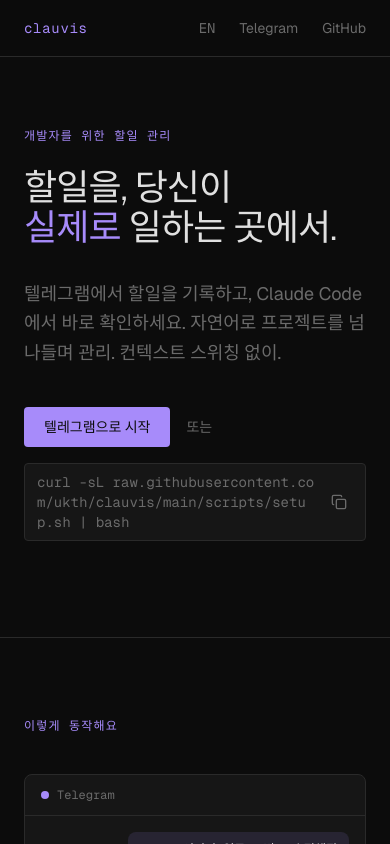
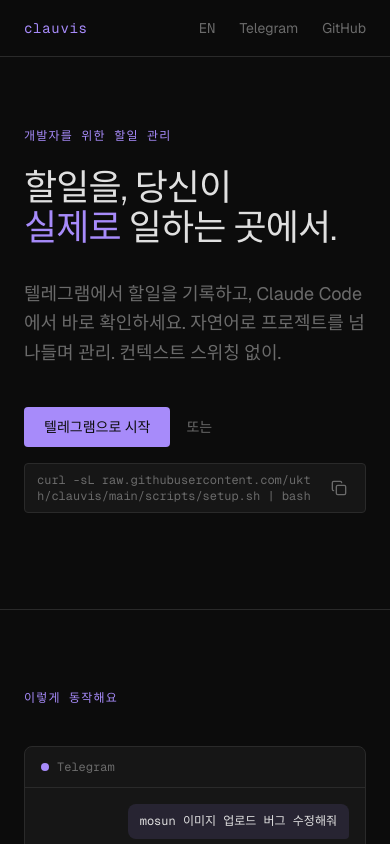
Before and after one commit to ukth/clauvis, a Next.js app: page /ko in a window 390 px wide. Shown: the top 844 px of the page. Built offline with nearby package versions, Linux system fonts and the light colour scheme.

Commit message:
style: smaller font for setup commands on mobile
Co-Authored-By: Claude Opus 4.6 (1M context) <noreply@anthropic.com>

```diff
--- a/src/app/[locale]/page.tsx
+++ b/src/app/[locale]/page.tsx
@@ -149,7 +149,7 @@ export default async function LocalePage({ params }: { params: Promise<{ locale:
               {t.startBtn}
             </a>
             <span className="text-muted text-sm">{t.or}</span>
-            <code className="text-sm font-mono text-muted bg-surface px-3 py-2 rounded border border-border select-all cursor-pointer hover:border-accent/40 transition-colors break-all flex items-center gap-2">
+            <code className="text-xs sm:text-sm font-mono text-muted bg-surface px-3 py-2 rounded border border-border select-all cursor-pointer hover:border-accent/40 transition-colors break-all flex items-center gap-2">
               <span>curl -sL raw.githubusercontent.com/ukth/clauvis/main/scripts/setup.sh | bash</span>
               <CopyButton text="curl -sL https://raw.githubusercontent.com/ukth/clauvis/main/scripts/setup.sh | bash" />
             </code>
@@ -265,7 +265,7 @@ export default async function LocalePage({ params }: { params: Promise<{ locale:
               </p>
             </Step>
             <Step n="2" title={t.step2Title}>
-              <div className="bg-surface rounded border border-border p-4 font-mono text-sm group overflow-x-auto flex items-center gap-2">
+              <div className="bg-surface rounded border border-border p-4 font-mono text-xs sm:text-sm group overflow-x-auto flex items-center gap-2">
                 <span className="text-muted">$ </span>
                 <span className="text-foreground select-all break-all flex-1">
                   curl -sL https://raw.githubusercontent.com/ukth/clauvis/main/scripts/setup.sh | bash
```
